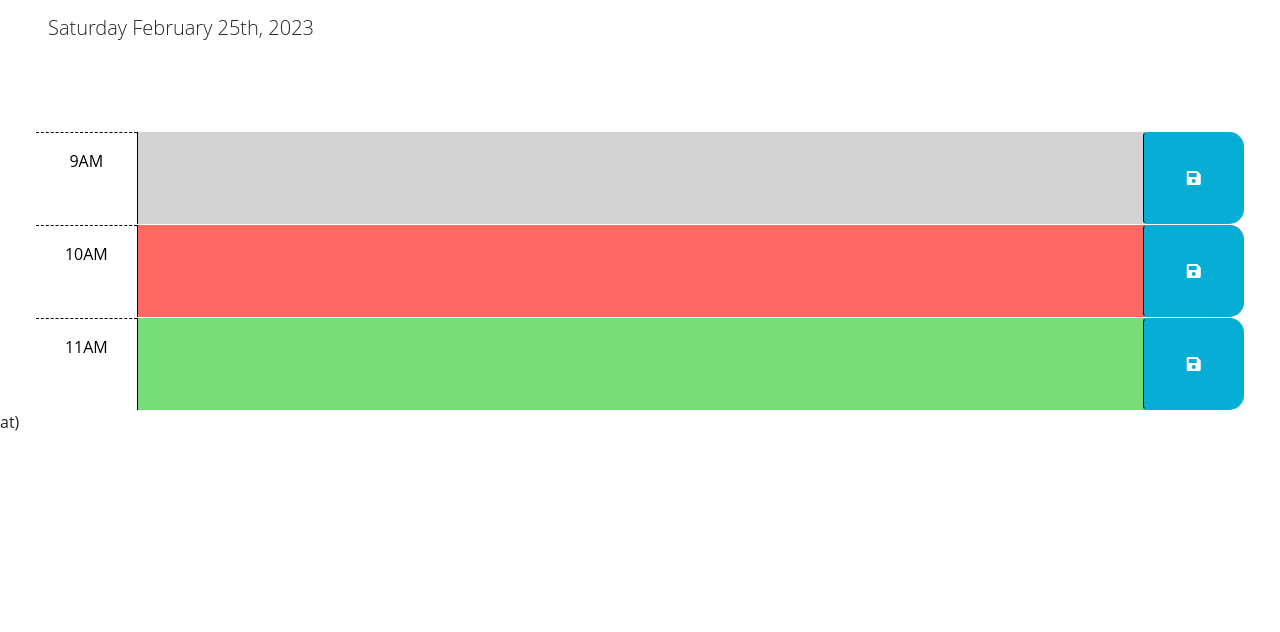
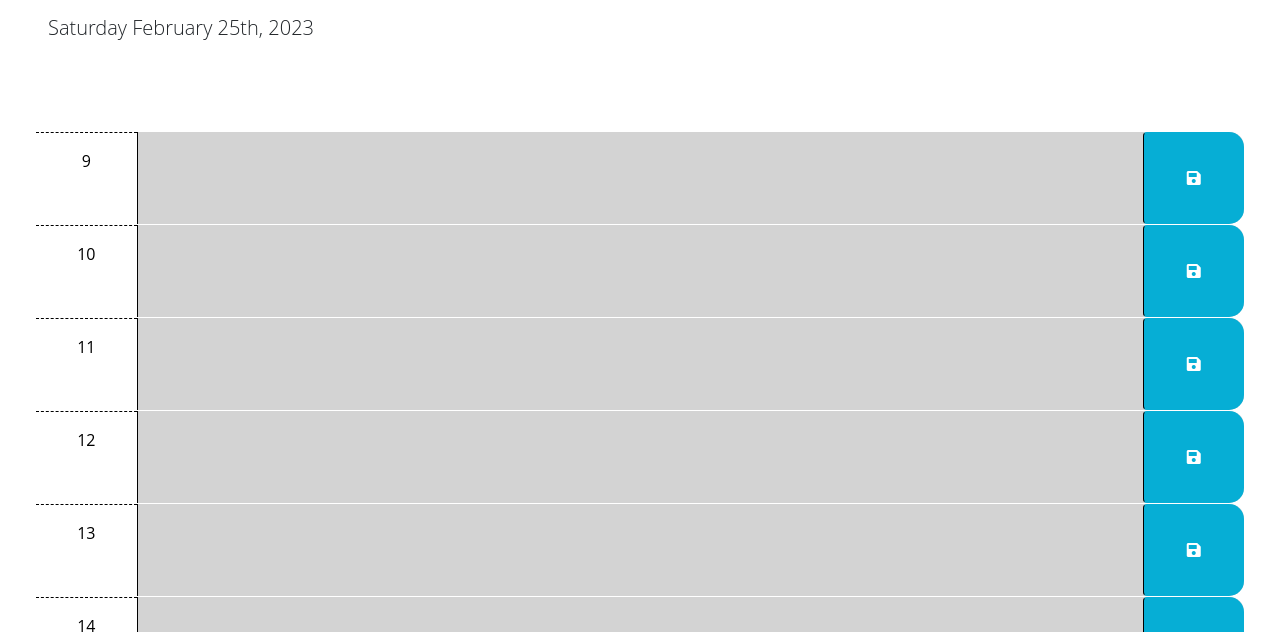
Before and after one commit to CodeByDex/BC-M5-Challenge, a plain HTML site: page docs/index.html in a window 1280 px wide. Shown: the part 166-798 px from the top of the page. Drawn offline with nearby package versions, Linux system fonts and the light colour scheme.

Commit message:
Implemented time block UI

```diff
--- a/docs/assets/scripts/script.js
+++ b/docs/assets/scripts/script.js
@@ -25,15 +25,78 @@ $(function () {
   // TODO: Add code to display the current date in the header of the page.
 
   function RefreshPageContents(){
-    UpdateHeader();
-    UpdateScheduleStyles();
+    let displayDate = dayjs();
+    UpdateHeader(displayDate);
+    UpdateScheduleStyles(displayDate);
   };
 
-  function UpdateHeader(){
-    $("#currentDay").text(dayjs().format("dddd MMMM Do, YYYY"));
+  function UpdateHeader(displayDate){
+    $("#currentDay").text(displayDate.format("dddd MMMM Do, YYYY"));
   };
 
-  function UpdateScheduleStyles(){};
+  function UpdateScheduleStyles(displayDate){
+    $('#Schedule-Grid').children().each(function () {
+
+      if (0 < displayDate.diff(dayjs($(this).attr("data-time")), "hour")) {
+        $(this).removeClass("future");
+        $(this).addClass("past");
+      } else {
+        $(this).removeClass("past");
+        $(this).addClass("future");
+      }
+    });
+  };
+
+  function GenerateTimeBlocks(date, fromTime, toTime){
+
+    $("#Schedule-Grid").empty();
+
+    for (let currentHour = fromTime; currentHour <= toTime; currentHour++) {
+      $("#Schedule-Grid").append(GenerateTimeBlock(date, currentHour));
+    }
+  };
+
+  function GenerateTimeBlock(date, hour) {
+    date = date.set("hour", hour);
+
+    let timeBlock = $("<div>");
+
+    timeBlock.attr("id", "hour-" + hour);
+    timeBlock.addClass("row time-block");
+    timeBlock.attr("data-time", date.toISOString());
+
+    let hourBlock = document.createElement("div");
+
+    hourBlock.classList = "col-2 col-md-1 hour text-center py-3";
+    hourBlock.textContent = hour;
+
+    timeBlock.append(hourBlock);
+
+    let textArea = document.createElement("textarea");
+
+    textArea.classList = "col-8 col-md-10 description";
+    textArea.setAttribute("rows", "3");
+
+    timeBlock.append(textArea);
+
+    let button = document.createElement("button");
+
+    button.classList = "btn saveBtn col-2 col-md-1";
+    button.setAttribute("aria-label", "save");
+
+    timeBlock.append(button);
+
+    let icon = document.createElement("i");
+
+    icon.classList = "fas fa-save";
+    icon.setAttribute("aria-hidden", "true");
+
+    button.append(icon);
+
+    return timeBlock;
+  };
+
+  GenerateTimeBlocks(dayjs(), 9, 17);
 
 
   RefreshPageContents();
--- a/docs/index.html
+++ b/docs/index.html
@@ -1,25 +1,15 @@
 <!DOCTYPE html>
 <html lang="en">
+
 <head>
   <meta charset="UTF-8" />
   <meta name="viewport" content="width=device-width, initial-scale=1.0" />
   <meta http-equiv="X-UA-Compatible" content="ie=edge" />
-    <link
-      href="https://cdn.jsdelivr.net/npm/bootstrap@5.1.3/dist/css/bootstrap.min.css"
-      rel="stylesheet"
-      integrity="sha384-1BmE4kWBq78iYhFldvKuhfTAU6auU8tT94WrHftjDbrCEXSU1oBoqyl2QvZ6jIW3"
-      crossorigin="anonymous"
-    />
-    <link
-      rel="stylesheet"
-      href="https://use.fontawesome.com/releases/v5.8.1/css/all.css"
-      integrity="sha384-50oBUHEmvpQ+1lW4y57PTFmhCaXp0ML5d60M1M7uH2+nqUivzIebhndOJK28anvf"
-      crossorigin="anonymous"
-    />
-    <link
-      href="https://fonts.googleapis.com/css2?family=Fira+Sans:wght@400;700&display=swap"
-      rel="stylesheet"
-    />
+  <link href="https://cdn.jsdelivr.net/npm/bootstrap@5.1.3/dist/css/bootstrap.min.css" rel="stylesheet"
+    integrity="sha384-1BmE4kWBq78iYhFldvKuhfTAU6auU8tT94WrHftjDbrCEXSU1oBoqyl2QvZ6jIW3" crossorigin="anonymous" />
+  <link rel="stylesheet" href="https://use.fontawesome.com/releases/v5.8.1/css/all.css"
+    integrity="sha384-50oBUHEmvpQ+1lW4y57PTFmhCaXp0ML5d60M1M7uH2+nqUivzIebhndOJK28anvf" crossorigin="anonymous" />
+  <link href="https://fonts.googleapis.com/css2?family=Fira+Sans:wght@400;700&display=swap" rel="stylesheet" />
   <link rel="stylesheet" href="./assets/CSS/style.css" />
   <title>Work Day Scheduler</title>
 </head>
@@ -30,7 +20,7 @@
     <p class="lead">A simple calendar app for scheduling your work day</p>
     <p id="currentDay" class="lead"></p>
   </header>
-    <div class="container-fluid px-5">
+  <div class="container-fluid px-5" id="Schedule-Grid">
     <!-- Use class for "past", "present", and "future" to apply styles to the
         time-block divs accordingly. The javascript will need to do this by
         adding/removing these classes on each div by comparing the hour in the
@@ -72,9 +62,10 @@
   <script src="https://cdnjs.cloudflare.com/ajax/libs/jquery/3.2.1/jquery.min.js"></script>
   <script src="https://cdn.jsdelivr.net/npm/dayjs@1/dayjs.min.js"></script>
   <script src="https://cdn.jsdelivr.net/npm/dayjs@1/plugin/advancedFormat.js"></script>
-    <script>dayjs.extend(window.dayjs_plugin_advancedFormat)</script>at)
+  <script>dayjs.extend(window.dayjs_plugin_advancedFormat)</script>
   </script>
 
   <script src="./assets/scripts/script.js"></script>
 </body>
+
 </html>
```
Lines whose indentation alone changed are shown as unchanged.
